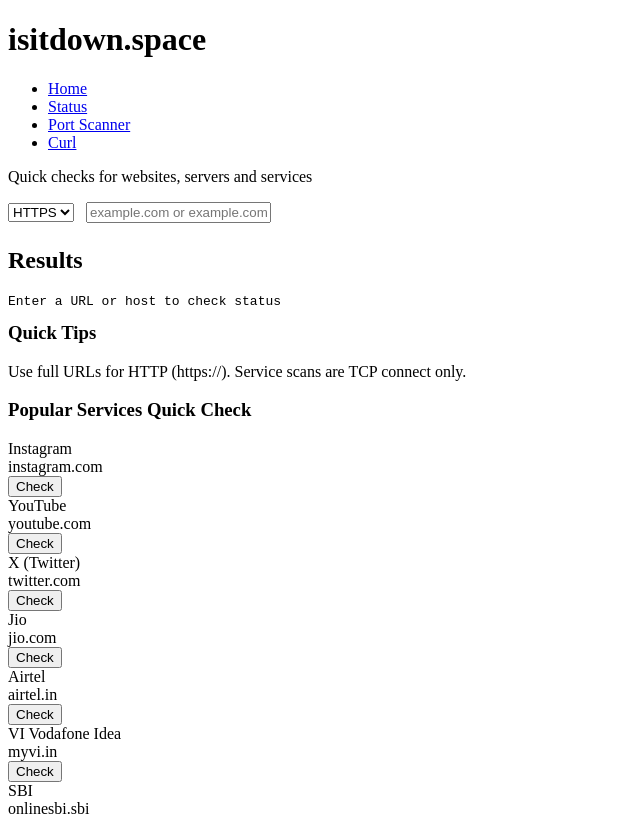
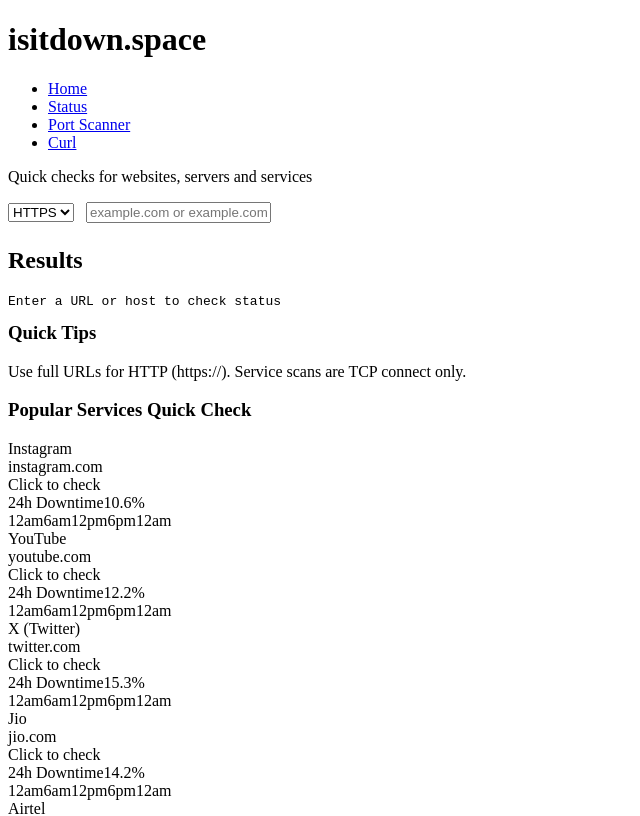
Before and after one commit to qhxk1ng/isitdown, a React (Vite) app in the folder frontend/: page / in a window 1280 px wide. Shown: the top 816 px of the page, without its empty margins (0-640 px from the left). Built offline with nearby package versions, Linux system fonts and the light colour scheme; the HTML template or start-up script is replaced by a standard one.

Commit message:
added other services. fix1

```diff
--- a/frontend/src/App.jsx
+++ b/frontend/src/App.jsx
@@ -178,6 +178,19 @@
   function ServiceCard({ name, protocol, domain }) {
     const [status, setStatus] = useState(null);
     const [loading, setLoading] = useState(false);
+    const [downtimeData, setDowntimeData] = useState([]);
+
+    // Generate random downtime data for the graph (simulated)
+    useEffect(() => {
+      const data = [];
+      for (let i = 0; i < 24; i++) {
+        data.push({
+          hour: i,
+          downtime: Math.random() > 0.7 ? Math.random() * 60 : 0 // 30% chance of downtime
+        });
+      }
+      setDowntimeData(data);
+    }, []);
 
     const checkService = async () => {
       setLoading(true);
@@ -189,7 +202,7 @@
           headers: { "Content-Type": "application/json" },
           body: JSON.stringify({
             url: `${protocol}://${domain}`,
-            timeout: 10,
+            timeout: 5,
             verbose: false
           }),
         });
@@ -207,8 +220,12 @@
       }
     };
 
+    // Calculate downtime percentage
+    const downtimePercentage = downtimeData.reduce((sum, point) => sum + point.downtime, 0) / (60 * 24) * 100;
+
     return (
-      <div className={`service-card ${status}`} onClick={checkService}>
+      <div className={`service-card ${status || 'idle'}`}>
+        <div className="service-header" onClick={checkService}>
           <div className="service-icon">
             {loading ? (
               <div className="service-loading"></div>
@@ -223,18 +240,38 @@
           <div className="service-info">
             <div className="service-name">{name}</div>
             <div className="service-domain">{domain}</div>
+            <div className="service-status">
+              {loading ? 'Checking...' : status === 'up' ? '✓ Online' : status === 'down' ? '✗ Offline' : 'Click to check'}
             </div>
-        <button
-          className="service-check-btn"
-          onClick={(e) => {
-            e.stopPropagation();
-            checkService();
+          </div>
+        </div>
+
+        <div className="downtime-graph">
+          <div className="graph-header">
+            <span>24h Downtime</span>
+            <span className="downtime-percentage">{downtimePercentage.toFixed(1)}%</span>
+          </div>
+          <div className="graph-bars">
+            {downtimeData.map((point, index) => (
+              <div
+                key={index}
+                className="graph-bar"
+                style={{
+                  height: `${(point.downtime / 60) * 100}%`,
+                  backgroundColor: point.downtime > 0 ? '#ef4444' : '#10b981'
                 }}
-          disabled={loading}
-          aria-label={`Check ${name} status`}
-        >
-          {loading ? 'Checking...' : 'Check'}
-        </button>
+                title={`Hour ${point.hour}: ${point.downtime > 0 ? `${point.downtime.toFixed(0)}min downtime` : 'No downtime'}`}
+              />
+            ))}
+          </div>
+          <div className="graph-labels">
+            <span>12am</span>
+            <span>6am</span>
+            <span>12pm</span>
+            <span>6pm</span>
+            <span>12am</span>
+          </div>
+        </div>
       </div>
     );
   }
@@ -661,25 +698,22 @@
       </main>
 
 
-
       <section className="popular-services">
   <h3>Popular Services Quick Check</h3>
   <div className="services-grid">
-    {/* Social Media */}
+    {/* Row 1 */}
     <ServiceCard name="Instagram" protocol="https" domain="instagram.com" />
     <ServiceCard name="YouTube" protocol="https" domain="youtube.com" />
     <ServiceCard name="X (Twitter)" protocol="https" domain="twitter.com" />
 
-    {/* Telecom */}
+    {/* Row 2 */}
     <ServiceCard name="Jio" protocol="https" domain="jio.com" />
     <ServiceCard name="Airtel" protocol="https" domain="airtel.in" />
     <ServiceCard name="VI Vodafone Idea" protocol="https" domain="myvi.in" />
 
-    {/* Banking & Finance */}
+    {/* Row 3 */}
     <ServiceCard name="SBI" protocol="https" domain="onlinesbi.sbi" />
     <ServiceCard name="UPI" protocol="https" domain="upi.org.in" />
-
-    {/* AI & Tech */}
     <ServiceCard name="OpenAI" protocol="https" domain="openai.com" />
   </div>
 </section>
--- a/frontend/src/styles.css
+++ b/frontend/src/styles.css
@@ -1162,65 +1162,69 @@
   }
 }
 
-/* Popular Services Section */
+/* Popular Services Section - New Design */
 .popular-services {
   margin-top: 40px;
   margin-bottom: 30px;
 }
 
 .popular-services h3 {
-  font-size: 18px;
+  font-size: 20px;
   font-weight: 600;
   color: #f1f5f9;
-  margin-bottom: 20px;
-  padding-left: 10px;
-  border-left: 3px solid var(--accent);
+  margin-bottom: 24px;
+  padding-bottom: 12px;
+  border-bottom: 1px solid rgba(255, 255, 255, 0.1);
 }
 
 .services-grid {
   display: grid;
-  grid-template-columns: repeat(auto-fill, minmax(280px, 1fr));
-  gap: 16px;
+  grid-template-columns: repeat(3, 1fr);
+  gap: 20px;
   margin-top: 16px;
 }
 
 .service-card {
-  display: flex;
-  align-items: center;
-  gap: 16px;
-  padding: 20px;
-  background: linear-gradient(180deg, rgba(255, 255, 255, 0.03), transparent);
-  border-radius: var(--radius);
+  background: linear-gradient(180deg, rgba(255, 255, 255, 0.02), transparent);
+  border-radius: 16px;
   border: 1px solid rgba(255, 255, 255, 0.08);
-  cursor: pointer;
   transition: var(--transition);
   backdrop-filter: blur(10px);
-  position: relative;
   overflow: hidden;
+  min-height: 280px;
 }
 
 .service-card:hover {
   transform: translateY(-4px);
   border-color: rgba(59, 130, 246, 0.2);
   box-shadow: 0 12px 32px rgba(2, 6, 23, 0.4);
-  background: linear-gradient(180deg, rgba(255, 255, 255, 0.05), transparent);
+  background: linear-gradient(180deg, rgba(255, 255, 255, 0.04), transparent);
 }
 
 .service-card.up {
-  border-left: 3px solid #10b981;
+  border-top: 3px solid #10b981;
 }
 
 .service-card.down {
-  border-left: 3px solid #ef4444;
+  border-top: 3px solid #ef4444;
 }
 
 .service-card.idle {
-  border-left: 3px solid #6b7280;
+  border-top: 3px solid #6b7280;
+}
+
+.service-header {
+  padding: 20px;
+  cursor: pointer;
+  border-bottom: 1px solid rgba(255, 255, 255, 0.05);
+  display: flex;
+  align-items: center;
+  gap: 16px;
 }
 
 .service-icon {
-  width: 48px;
-  height: 48px;
+  width: 44px;
+  height: 44px;
   border-radius: 12px;
   background: linear-gradient(135deg, var(--accent), var(--accent-dark));
   display: flex;
@@ -1228,6 +1232,7 @@
   justify-content: center;
   position: relative;
   box-shadow: 0 8px 24px rgba(59, 130, 246, 0.25);
+  flex-shrink: 0;
 }
 
 .status-dot {
@@ -1266,6 +1271,7 @@
 
 .service-info {
   flex: 1;
+  min-width: 0;
 }
 
 .service-name {
@@ -1273,38 +1279,91 @@
   font-size: 16px;
   color: #f1f5f9;
   margin-bottom: 4px;
+  white-space: nowrap;
+  overflow: hidden;
+  text-overflow: ellipsis;
 }
 
 .service-domain {
-  font-size: 12px;
+  font-size: 13px;
   color: var(--muted);
   font-family: monospace;
   opacity: 0.8;
+  margin-bottom: 8px;
+  white-space: nowrap;
+  overflow: hidden;
+  text-overflow: ellipsis;
 }
 
-.service-check-btn {
-  background: rgba(255, 255, 255, 0.08);
-  border: 1px solid rgba(255, 255, 255, 0.12);
-  color: #cbd5e1;
-  padding: 8px 16px;
-  border-radius: 8px;
+.service-status {
   font-size: 12px;
   font-weight: 500;
-  cursor: pointer;
-  transition: var(--transition);
-  white-space: nowrap;
+  padding: 4px 10px;
+  border-radius: 20px;
+  display: inline-block;
+  background: rgba(255, 255, 255, 0.05);
+  color: var(--muted);
 }
 
-.service-check-btn:hover {
-  background: rgba(255, 255, 255, 0.12);
-  color: white;
-  transform: translateY(-2px);
+.service-card.up .service-status {
+  background: rgba(16, 185, 129, 0.15);
+  color: #10b981;
 }
 
-.service-check-btn:disabled {
-  opacity: 0.6;
-  cursor: not-allowed;
-  transform: none !important;
+.service-card.down .service-status {
+  background: rgba(239, 68, 68, 0.15);
+  color: #ef4444;
+}
+
+/* Downtime Graph */
+.downtime-graph {
+  padding: 20px;
+  padding-top: 16px;
+}
+
+.graph-header {
+  display: flex;
+  justify-content: space-between;
+  align-items: center;
+  margin-bottom: 16px;
+  font-size: 13px;
+  color: var(--muted);
+}
+
+.downtime-percentage {
+  font-weight: 600;
+  font-size: 14px;
+  color: #f1f5f9;
+}
+
+.graph-bars {
+  display: flex;
+  align-items: flex-end;
+  height: 80px;
+  gap: 2px;
+  margin-bottom: 8px;
+  padding: 0 4px;
+}
+
+.graph-bar {
+  flex: 1;
+  min-height: 1px;
+  border-radius: 2px 2px 0 0;
+  transition: all 0.3s ease;
+  cursor: help;
+}
+
+.graph-bar:hover {
+  opacity: 0.8;
+  transform: scaleY(1.1);
+}
+
+.graph-labels {
+  display: flex;
+  justify-content: space-between;
+  font-size: 10px;
+  color: var(--muted-dark);
+  padding: 0 4px;
 }
 
 /* Animation for service card pulse */
@@ -1320,17 +1379,32 @@
 }
 
 /* Make sure it's responsive */
+@media (max-width: 1024px) {
+  .services-grid {
+    grid-template-columns: repeat(2, 1fr);
+  }
+}
+
 @media (max-width: 768px) {
   .services-grid {
-    grid-template-columns: repeat(auto-fill, minmax(220px, 1fr));
+    grid-template-columns: repeat(2, 1fr);
+    gap: 16px;
   }
 
   .service-card {
+    min-height: 260px;
+  }
+
+  .service-header {
     padding: 16px;
   }
 
-  .service-name {
-    font-size: 14px;
+  .downtime-graph {
+    padding: 16px;
+  }
+
+  .graph-bars {
+    height: 60px;
   }
 }
 
@@ -1338,4 +1412,9 @@
   .services-grid {
     grid-template-columns: 1fr;
   }
+
+  .popular-services h3 {
+    font-size: 18px;
+    margin-bottom: 20px;
+  }
 }
```
Lines whose indentation alone changed are shown as unchanged.
